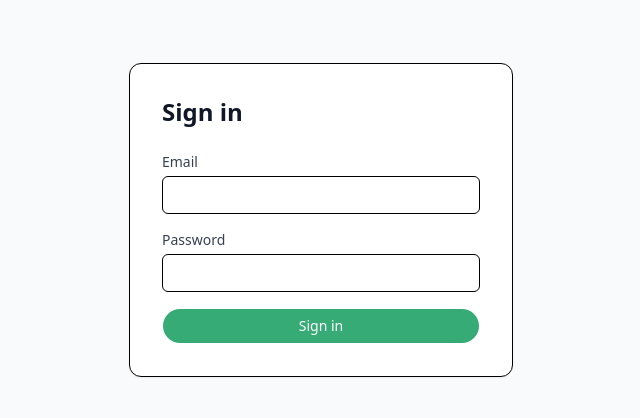
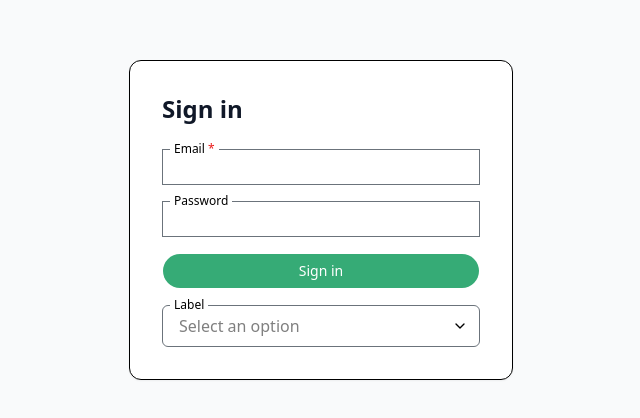
Before and after one commit to noumanase/project, a React (Vite) app: page /login in a window 1280 px wide. Shown: the part 180-598 px from the top of the page, without its empty margins (319-959 px from the left). Built offline with nearby package versions, Linux system fonts and the light colour scheme.

Commit message:
dropdown select added

```diff
--- a/package.json
+++ b/package.json
@@ -14,14 +14,13 @@
   "dependencies": {
     "@fontsource-variable/figtree": "^5.2.10",
     "@hookform/resolvers": "^4.1.3",
-    "@hugeicons/core-free-icons": "^4.1.2",
-    "@hugeicons/react": "^1.1.6",
     "@tailwindcss/vite": "^4.2.4",
     "@tanstack/react-query": "^5.74.4",
     "@tanstack/react-query-devtools": "^5.74.4",
     "axios": "^1.8.4",
     "class-variance-authority": "^0.7.1",
     "clsx": "^2.1.1",
+    "lucide-react": "^1.14.0",
     "radix-ui": "^1.4.3",
     "react": "^19.1.0",
     "react-dom": "^19.1.0",
--- /dev/null
+++ b/src/components/shadcn-studio/input/input-23.tsx
@@ -0,0 +1,22 @@
+import { useId } from 'react'
+
+import { Input } from '@shared/components/ui/input'
+import { Label } from '@shared/components/ui/label'
+
+const InputOverlappingLabelDemo = () => {
+  const id = useId()
+
+  return (
+    <div className='group relative w-full max-w-xs'>
+      <Label
+        htmlFor={id}
+        className='bg-background text-foreground absolute top-0 left-2 z-1 block -translate-y-1/2 px-1 text-xs'
+      >
+        Input with overlapping label
+      </Label>
+      <Input id={id} type='email' placeholder='Email address' className='dark:bg-background h-10' />
+    </div>
+  )
+}
+
+export default InputOverlappingLabelDemo
--- a/src/features/auth/components/LoginForm.tsx
+++ b/src/features/auth/components/LoginForm.tsx
@@ -7,14 +7,16 @@
 
 import { cn } from "@shared/lib";
 import { useLogin } from "../hooks/useLogin";
-import { Button } from "@shared/components/ui/button";
+import { AppButton } from "@shared/components/ui/appButton";
+import { AppInput } from "@shared/components/ui/appInput";
+import { AppSearchableSelect } from "@shared/components/ui/appSearchableSelect";
 
 export const LoginForm = () => {
   const { state, action, isPending } = useLogin();
 
   return (
     <form action={action} className="flex flex-col w-full max-w-sm gap-4">
-      <div className="flex flex-col gap-1">
+      {/* <div className="flex flex-col gap-1">
         <label htmlFor="email" className="text-sm font-medium text-gray-700">
           Email
         </label>
@@ -50,7 +52,10 @@ export const LoginForm = () => {
             "disabled:opacity-50",
           )}
         />
-      </div>
+      </div> */}
+
+      <AppInput name="email" type="email" label="Email" required />
+      <AppInput name="password" type="password" label="Password" />
 
       {/* Error message from useActionState — no separate error useState needed */}
       {state.error && (
@@ -59,9 +64,11 @@ export const LoginForm = () => {
         </p>
       )}
 
-      <Button variant={"default"} type="submit" disabled={isPending}>
+      <AppButton variant={"default"} type="submit" disabled={isPending}>
         {isPending ? "Signing in…" : "Sign in"}
-      </Button>
+      </AppButton>
+
+      <AppSearchableSelect />
     </form>
   );
 };
--- a/src/shared/components/index.ts
+++ b/src/shared/components/index.ts
@@ -1,4 +1,3 @@
-// shared/components/index.ts
 export { Sidebar } from "./Sidebar";
 export { AppLayout } from "./AppLayout";
 export { RouteErrorBoundary } from "./RouteErrorBoundary";
--- a/src/shared/components/ui/button.tsx
+++ b/src/shared/components/ui/appButton.tsx
@@ -38,7 +38,7 @@ const buttonVariants = cva(
   },
 );
 
-function Button({
+function AppButton({
   className,
   variant = "default",
   size = "default",
@@ -61,4 +61,4 @@ function Button({
   );
 }
 
-export { Button, buttonVariants };
+export { AppButton, buttonVariants };
--- /dev/null
+++ b/src/shared/components/ui/appInput.tsx
@@ -0,0 +1,34 @@
+import { useId } from "react";
+import { Input } from "./input";
+import { Label } from "./label";
+
+function AppInput({
+  type = "text",
+  label = "",
+  placeholder = "",
+  className = "",
+  required = false,
+  name = "",
+}) {
+  const id = useId();
+
+  return (
+    <div className="group relative w-full max-w-xs">
+      <Label
+        htmlFor={id}
+        className="bg-background text-foreground absolute top-0 left-2 z-1 block -translate-y-1/2 px-1 text-xs"
+      >
+        {label} {required && <span className="text-destructive">*</span>}
+      </Label>
+      <Input
+        id={id}
+        type={type}
+        placeholder={placeholder}
+        className={className}
+        name={name}
+      />
+    </div>
+  );
+}
+
+export { AppInput };
--- /dev/null
+++ b/src/shared/components/ui/appSearchableSelect.tsx
@@ -0,0 +1,159 @@
+import { useId, useState, useRef, useEffect } from "react";
+import { Label } from "./label";
+import { ChevronDown } from "lucide-react";
+
+interface SelectOption {
+  id: string | number;
+  name: string;
+}
+
+interface AppSearchableSelectProps {
+  label?: string;
+  placeholder?: string;
+  className?: string;
+  required?: boolean;
+  name?: string;
+  // data: SelectOption[];
+  value?: string | number;
+  onChange?: (option: SelectOption | null) => void;
+}
+
+function AppSearchableSelect({
+  label = "Label",
+  placeholder = "Select an option",
+  className = "",
+  required = false,
+  name = "",
+  //   data = [],
+  value = undefined,
+  onChange,
+}: AppSearchableSelectProps) {
+  const data = [
+    { id: 1, name: "Option 1" },
+    { id: 2, name: "Option 2" },
+    { id: 3, name: "Option 3" },
+  ];
+  const id = useId();
+  const [isOpen, setIsOpen] = useState(false);
+  const [searchTerm, setSearchTerm] = useState("");
+  const [selectedOption, setSelectedOption] = useState<SelectOption | null>(
+    null,
+  );
+  const containerRef = useRef<HTMLDivElement>(null);
+
+  const filteredOptions = data.filter((option) =>
+    option.name.toLowerCase().includes(searchTerm.toLowerCase()),
+  );
+
+  // Set initial selected value
+  useEffect(() => {
+    if (value) {
+      const option = data.find((opt) => opt.id === value);
+      setSelectedOption(option || null);
+    }
+  }, [value, data]);
+
+  const handleSelect = (option: SelectOption) => {
+    setSelectedOption(option);
+    setIsOpen(false);
+    setSearchTerm("");
+    onChange?.(option);
+  };
+
+  const handleClear = () => {
+    setSelectedOption(null);
+    setSearchTerm("");
+    onChange?.(null);
+  };
+
+  // Close dropdown when clicking outside
+  useEffect(() => {
+    const handleClickOutside = (event: MouseEvent) => {
+      if (
+        containerRef.current &&
+        !containerRef.current.contains(event.target as Node)
+      ) {
+        setIsOpen(false);
+      }
+    };
+
+    document.addEventListener("mousedown", handleClickOutside);
+    return () => document.removeEventListener("mousedown", handleClickOutside);
+  }, []);
+
+  return (
+    <div ref={containerRef} className="group relative w-full max-w-xs">
+      {label && (
+        <Label
+          htmlFor={id}
+          className="bg-background text-foreground absolute top-0 left-2 z-10 block -translate-y-1/2 px-1 text-xs"
+        >
+          {label} {required && <span className="text-destructive">*</span>}
+        </Label>
+      )}
+
+      {/* Search Input */}
+      <div className="relative">
+        <input
+          id={id}
+          type="text"
+          placeholder={selectedOption ? "" : placeholder}
+          value={isOpen ? searchTerm : selectedOption?.name || ""}
+          onChange={(e) => setSearchTerm(e.target.value)}
+          onFocus={() => setIsOpen(true)}
+          className={`w-full px-4 py-2 border border-input bg-background text-foreground placeholder-text-lg focus:outline-none focus:ring-2 focus:ring-ring focus:ring-offset-2 disabled:cursor-not-allowed disabled:opacity-50 rounded-md ${
+            className || ""
+          }`}
+          name={name}
+          autoComplete="off"
+        />
+
+        {/* Dropdown Icon */}
+        <ChevronDown
+          className={`absolute right-3 top-1/2 -translate-y-1/2 w-4 h-4 cursor-pointer text-muted-foreground pointer-events-none transition-transform duration-200 ${
+            isOpen ? "rotate-180" : ""
+          }`}
+        />
+
+        {/* Clear button when selected */}
+        {selectedOption && !isOpen && (
+          <button
+            onClick={handleClear}
+            className="absolute right-10 top-1/2 -translate-y-1/2 text-muted-foreground hover:text-foreground"
+            type="button"
+          >
+            ✕
+          </button>
+        )}
+      </div>
+
+      {/* Dropdown Options */}
+      {isOpen && (
+        <div className="absolute top-full left-0 right-0 mt-1 bg-background border border-input rounded-md shadow-lg z-50 max-h-60 overflow-y-auto">
+          {filteredOptions.length > 0 ? (
+            filteredOptions.map((option) => (
+              <button
+                key={option.id}
+                onClick={() => handleSelect(option)}
+                className={`w-full text-left px-4 py-2 hover:bg-accent hover:text-accent-foreground transition-colors ${
+                  selectedOption?.id === option.id
+                    ? "bg-accent text-accent-foreground"
+                    : ""
+                }`}
+                type="button"
+              >
+                {option.name}
+              </button>
+            ))
+          ) : (
+            <div className="px-4 py-2 text-sm text-muted-foreground">
+              No options found
+            </div>
+          )}
+        </div>
+      )}
+    </div>
+  );
+}
+
+export { AppSearchableSelect };
--- /dev/null
+++ b/src/shared/components/ui/input.tsx
@@ -0,0 +1,19 @@
+import * as React from "react";
+
+import { cn } from "@shared/lib";
+
+function Input({ className, type, ...props }: React.ComponentProps<"input">) {
+  return (
+    <input
+      type={type}
+      data-slot="input"
+      className={cn(
+        "h-9 w-full min-w-0 border border-input px-3 py-1 text-base transition-colors outline-none file:inline-flex file:h-7 file:border-0 file:bg-transparent file:text-sm file:font-medium file:text-foreground placeholder:text-muted-foreground focus-visible:border-ring focus-visible:ring-[3px] focus-visible:ring-ring/50 disabled:pointer-events-none disabled:cursor-not-allowed disabled:opacity-50 aria-invalid:border-destructive aria-invalid:ring-[3px] aria-invalid:ring-destructive/20 md:text-sm dark:aria-invalid:border-destructive/50 dark:aria-invalid:ring-destructive/40",
+        className,
+      )}
+      {...props}
+    />
+  );
+}
+
+export { Input };
--- /dev/null
+++ b/src/shared/components/ui/label.tsx
@@ -0,0 +1,22 @@
+import * as React from "react"
+import { Label as LabelPrimitive } from "radix-ui"
+
+import { cn } from "@shared/lib"
+
+function Label({
+  className,
+  ...props
+}: React.ComponentProps<typeof LabelPrimitive.Root>) {
+  return (
+    <LabelPrimitive.Root
+      data-slot="label"
+      className={cn(
+        "flex items-center gap-2 text-sm leading-none font-medium select-none group-data-[disabled=true]:pointer-events-none group-data-[disabled=true]:opacity-50 peer-disabled:cursor-not-allowed peer-disabled:opacity-50",
+        className
+      )}
+      {...props}
+    />
+  )
+}
+
+export { Label }
```
Also changed, not shown: components.json, 1 other file (tests, documents, lock files or other folders).
